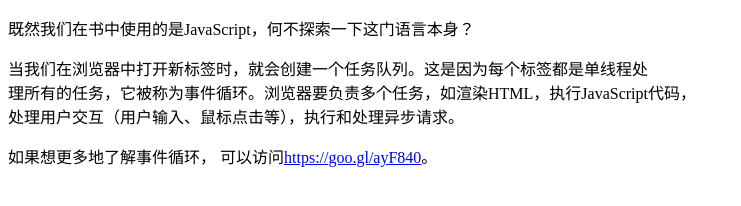
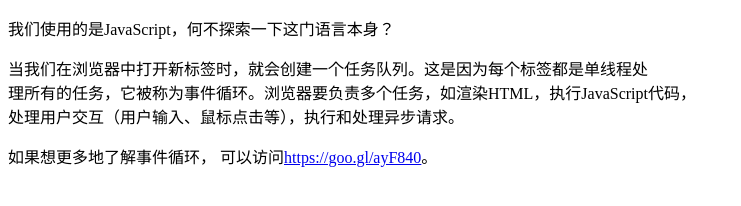
Before and after one commit to PGYangel/algorithm_js, a plain HTML site: page queue/任务列队.html in a window 1280 px wide. Shown: the whole page, without its empty margins (0-741 px from the left). Drawn offline with Linux system fonts and the light colour scheme.

Commit message:
no message

```diff
--- a/queue/任务列队.html
+++ b/queue/任务列队.html
@@ -5,7 +5,7 @@
     <title>任务列队</title>
 </head>
 <body>
-<p>既然我们在书中使用的是JavaScript，何不探索一下这门语言本身？</p>
+<p>我们使用的是JavaScript，何不探索一下这门语言本身？</p>
 <p>当我们在浏览器中打开新标签时，就会创建一个任务队列。这是因为每个标签都是单线程处<br>
     理所有的任务，它被称为事件循环。浏览器要负责多个任务，如渲染HTML，执行JavaScript代码，<br>
     处理用户交互（用户输入、鼠标点击等），执行和处理异步请求。</p>
```
